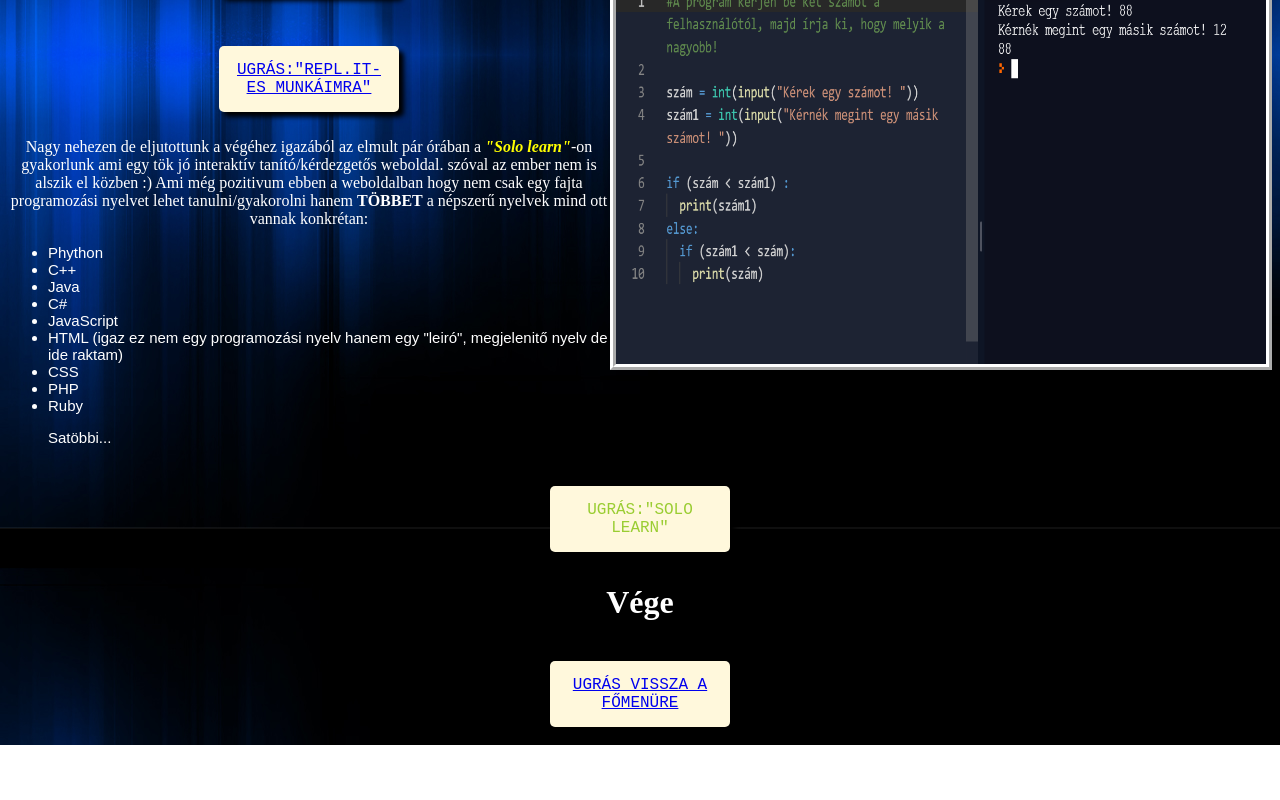
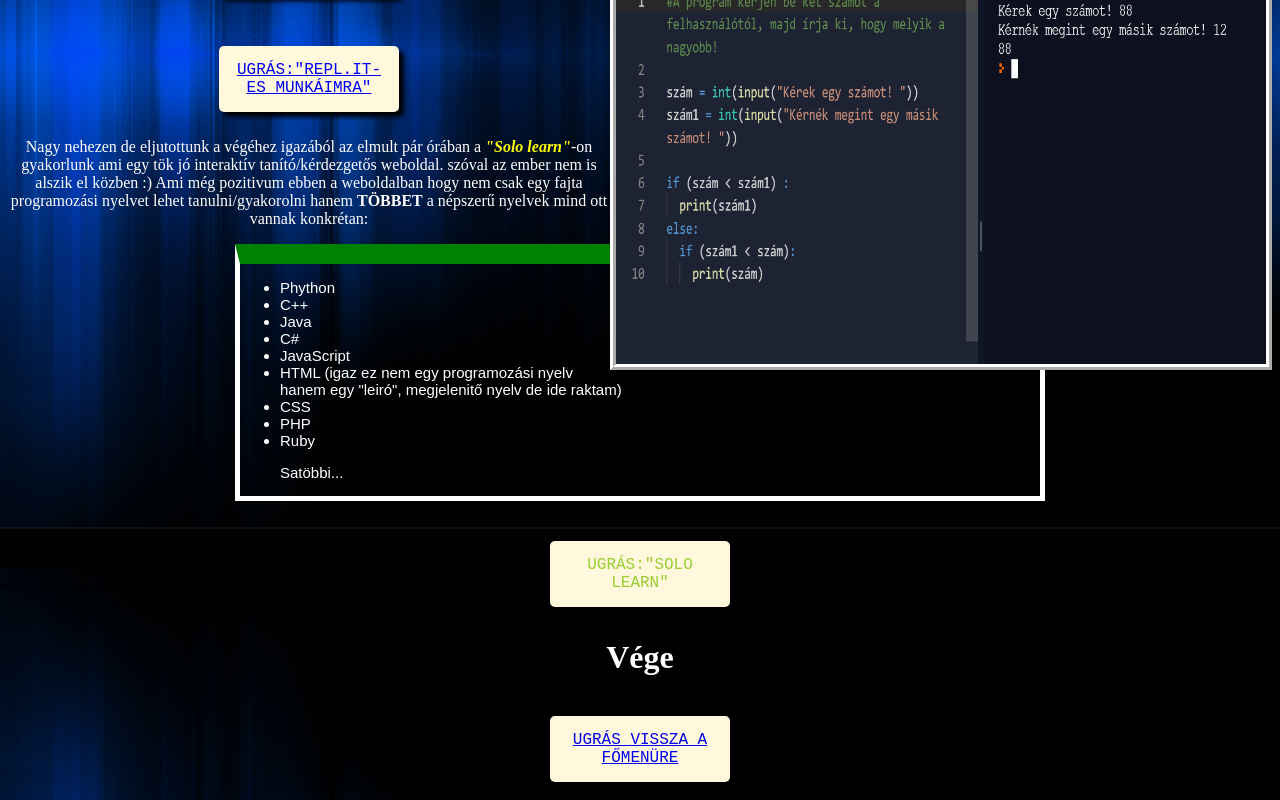
Before and after one commit to loczylevi/projektmunka, a plain HTML site: page Phytonos-Tanulmányaim.html in a window 1280 px wide. Shown: the part 5772-6572 px from the top of the page. Before the commit the page ends 6517 px from the top, so only its background shows below. Drawn offline with Linux system fonts and the light colour scheme.

Commit message:
Update Phytonos-Tanulmányaim.html

```diff
--- a/Phytonos-Tanulmányaim.html
+++ b/Phytonos-Tanulmányaim.html
@@ -73,6 +73,7 @@
 </div>
 <p class="unalmas">Nagy nehezen de eljutottunk a végéhez igazából az elmult pár órában a <i><strong class="kiemeles11">"Solo learn"</strong></i>-on gyakorlunk ami egy tök jó interaktív tanító/kérdezgetős weboldal. szóval az ember nem is alszik el közben :)
 Ami még pozitivum ebben a weboldalban hogy nem csak egy fajta programozási nyelvet lehet tanulni/gyakorolni hanem <strong>TÖBBET</strong> a népszerű nyelvek mind ott vannak konkrétan: </p>
+<div id="kontener">
 <ul class="pnyelvek">
     <li>Phython</li>
     <li>C++</li>
@@ -85,6 +86,7 @@ Ami még pozitivum ebben a weboldalban hogy nem csak egy fajta programozási nye
     <li>Ruby</li>
 <p>Satöbbi...</p>
 </ul>
+</div>
 <div class="gombokmenu">
 <a href="https://www.sololearn.com/"><div class="gombocska">Ugrás:"solo learn"</div></a>
 </div>
```
